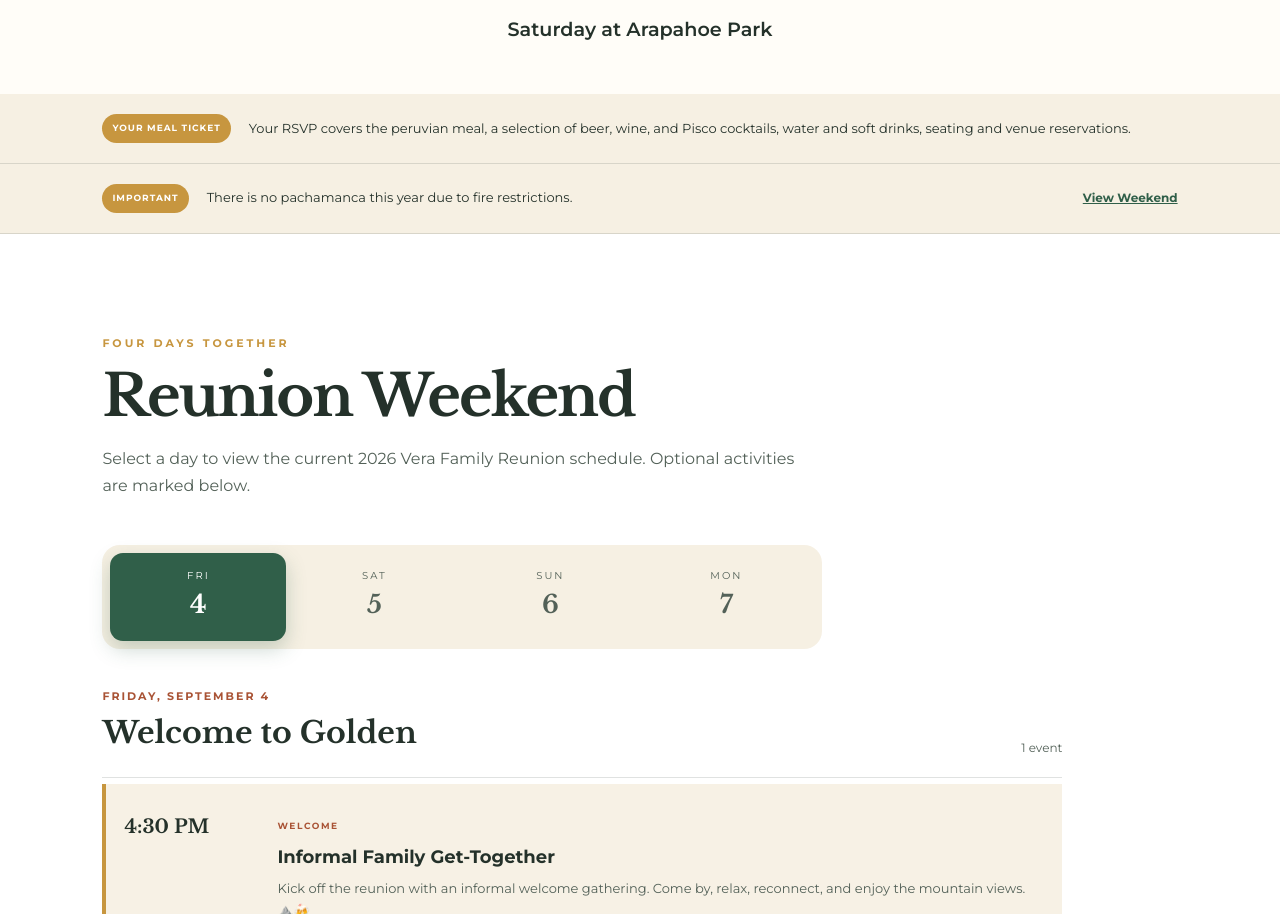
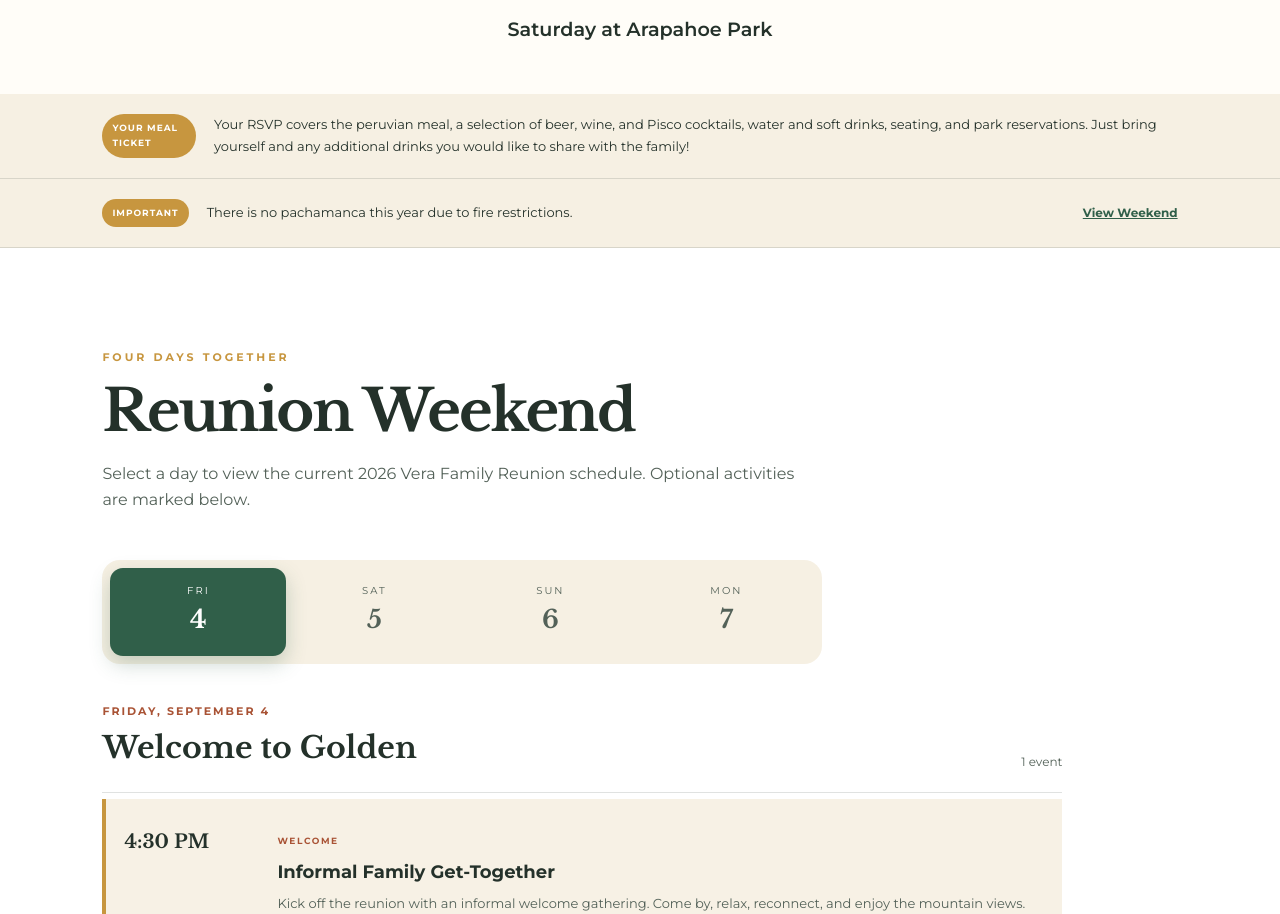
Before and after one commit to falcondeveloper/verapachamanca, a plain HTML site: page index.html in a window 1280 px wide. Shown: the part 1748-2662 px from the top of the page. Drawn offline with nearby package versions, Linux system fonts and the light colour scheme.

Commit message:
update what your ticket covers

```diff
--- a/index.html
+++ b/index.html
@@ -99,7 +99,7 @@
         <section class="announcement">
       <div>
         <span class="announcement-label">Your meal ticket</span>
-        <p>Your RSVP covers the peruvian meal, a selection of beer, wine, and Pisco cocktails, water and soft drinks, seating and venue reservations.</p>
+        <p>Your RSVP covers the peruvian meal, a selection of beer, wine, and Pisco cocktails, water and soft drinks, seating, and park reservations. Just bring yourself and any additional drinks you would like to share with the family! </p>
       </div>
     </section>
 
```
